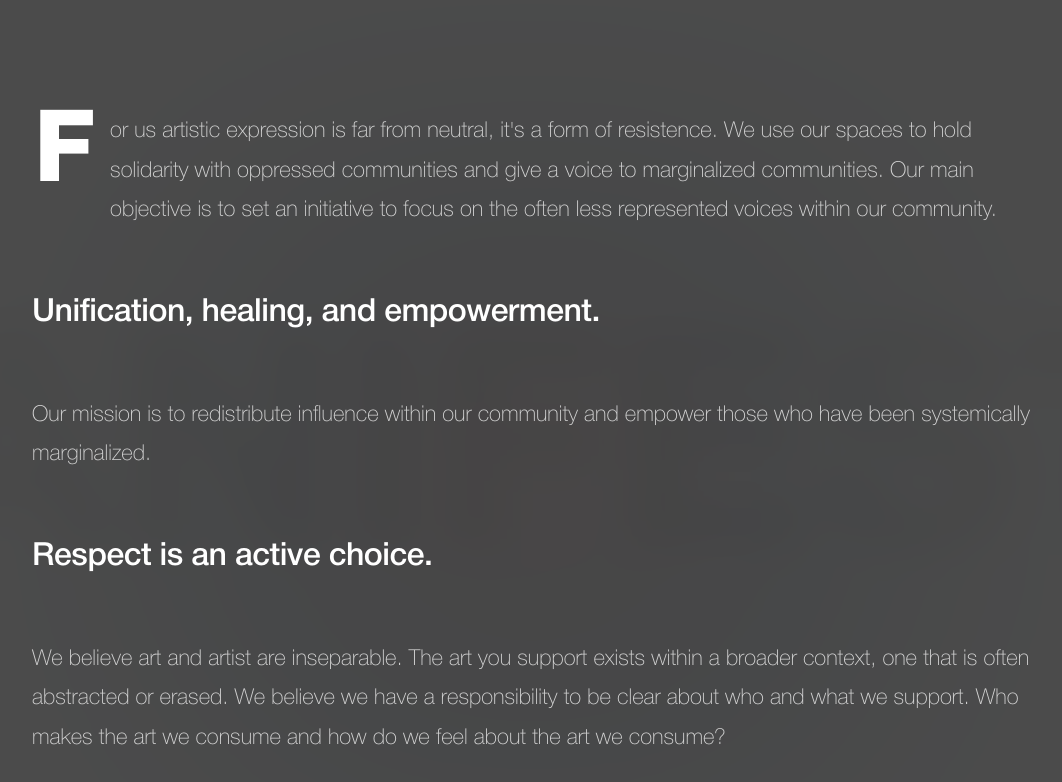
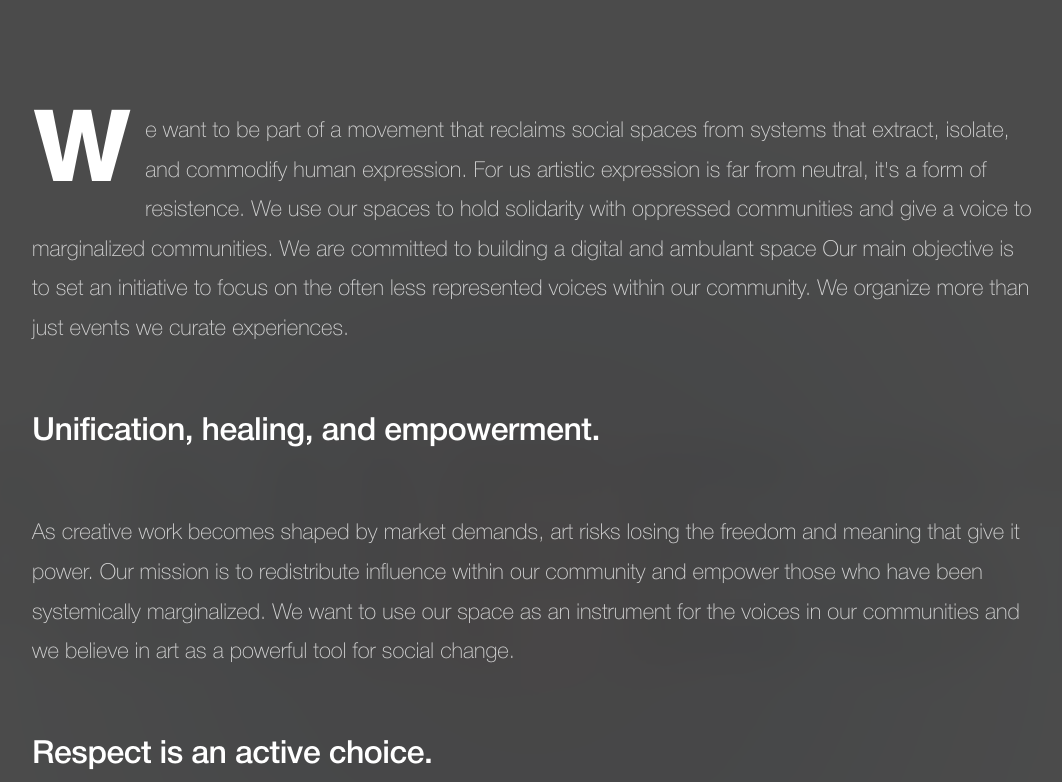
Before and after one commit to Antonioreyes8/warehouse-project, a Next.js app: page /manifesto in a window 1280 px wide. Shown: the part 418-1200 px from the top of the page, without its empty margins (108-1170 px from the left). Built offline with nearby package versions, Linux system fonts and the light colour scheme.

Commit message:
Manifesto

```diff
--- a/app/manifesto/manifestoSection.tsx
+++ b/app/manifesto/manifestoSection.tsx
@@ -14,11 +14,15 @@ export default function ManifestoSection() {
 					<h1 className={styles.mainTitle}>Our Manifesto</h1>
 
 					<p className={`${styles.text} ${styles.dropCap}`}>
-						For us artistic expression is far from neutral, it's a form of
+						We want to be part of a movement that reclaims social spaces from
+						systems that extract, isolate, and commodify human expression. For
+						us artistic expression is far from neutral, it's a form of
 						resistence. We use our spaces to hold solidarity with oppressed
-						communities and give a voice to marginalized communities. Our main
+						communities and give a voice to marginalized communities. We are
+						committed to building a digital and ambulant space Our main
 						objective is to set an initiative to focus on the often less
-						represented voices within our community.
+						represented voices within our community. We organize more than just
+						events we curate experiences.
 					</p>
 
 					<p className={`${styles.text} ${styles.emphasis}`}>
@@ -26,8 +30,12 @@ export default function ManifestoSection() {
 					</p>
 
 					<p className={styles.text}>
-						Our mission is to redistribute influence within our community and
-						empower those who have been systemically marginalized.
+						As creative work becomes shaped by market demands, art risks losing
+						the freedom and meaning that give it power. Our mission is to
+						redistribute influence within our community and empower those who
+						have been systemically marginalized. We want to use our space as an
+						instrument for the voices in our communities and we believe in art
+						as a powerful tool for social change.
 					</p>
 
 					<p className={`${styles.text} ${styles.emphasis}`}>
@@ -37,14 +45,17 @@ export default function ManifestoSection() {
 					<p className={styles.text}>
 						We believe art and artist are inseparable. The art you support
 						exists within a broader context, one that is often abstracted or
-						erased. We believe we have a responsibility to be clear about who
-						and what we support. Who makes the art we consume and how do we feel
-						about the art we consume?
+						erased. Neutrality and complicity allow harmful cycles to continue.
+						In our effort to create change, we acknowledge our duty not only to
+						be transparent and speak out, but to actively participate in the
+						change we want to see. Who makes the art we consume and how do we
+						feel about the art we consume?
 					</p>
 
 					<p className={styles.text}>
 						Take an effort to reject your biases, put yourself in the context of
-						another. It's often times those closest to us that we forget to make an effort for.
+						another. It's often times those closest to us that we forget to make
+						an effort for.
 					</p>
 
 					<p className={`${styles.text} ${styles.emphasis}`}>
```
